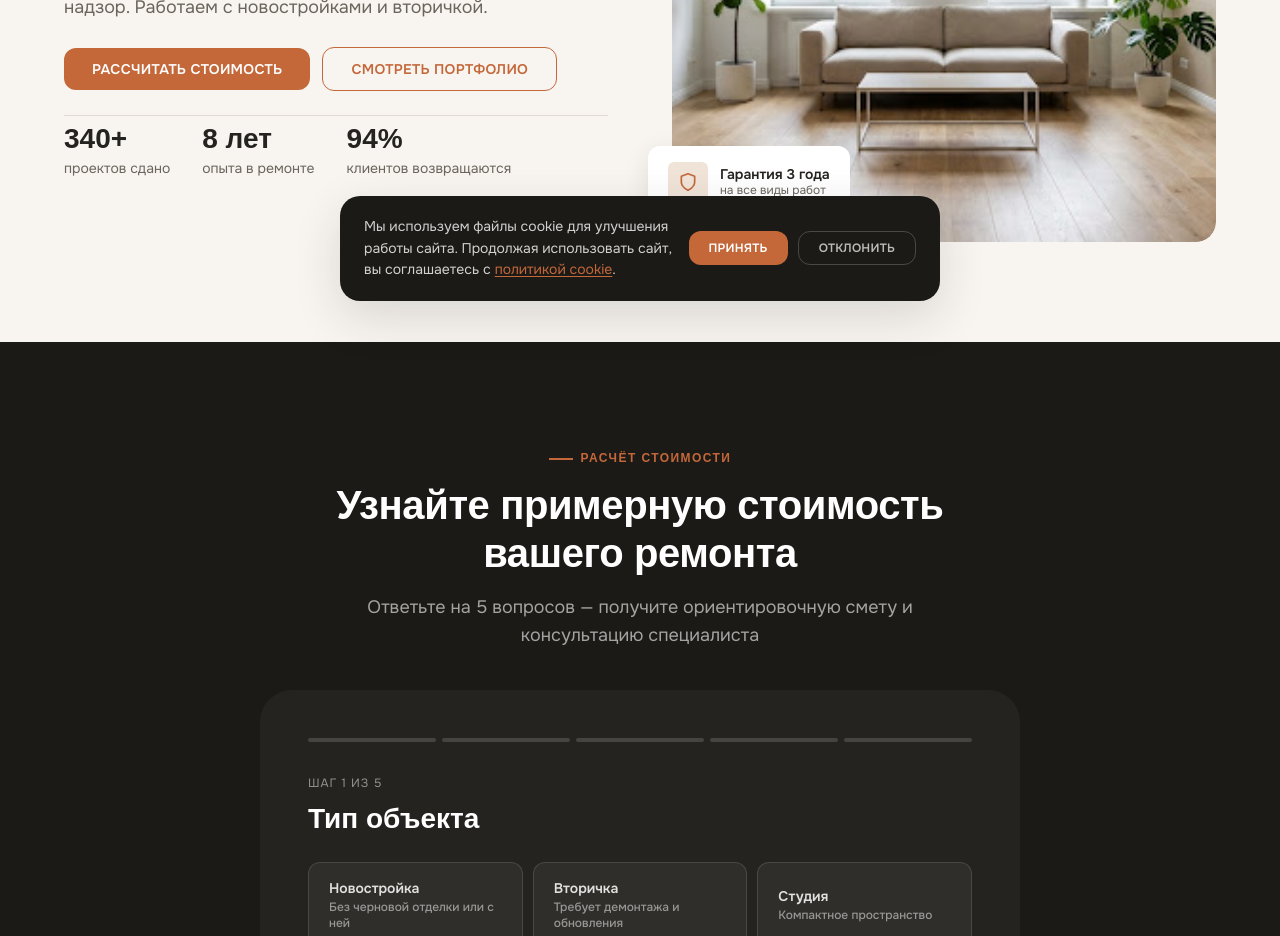
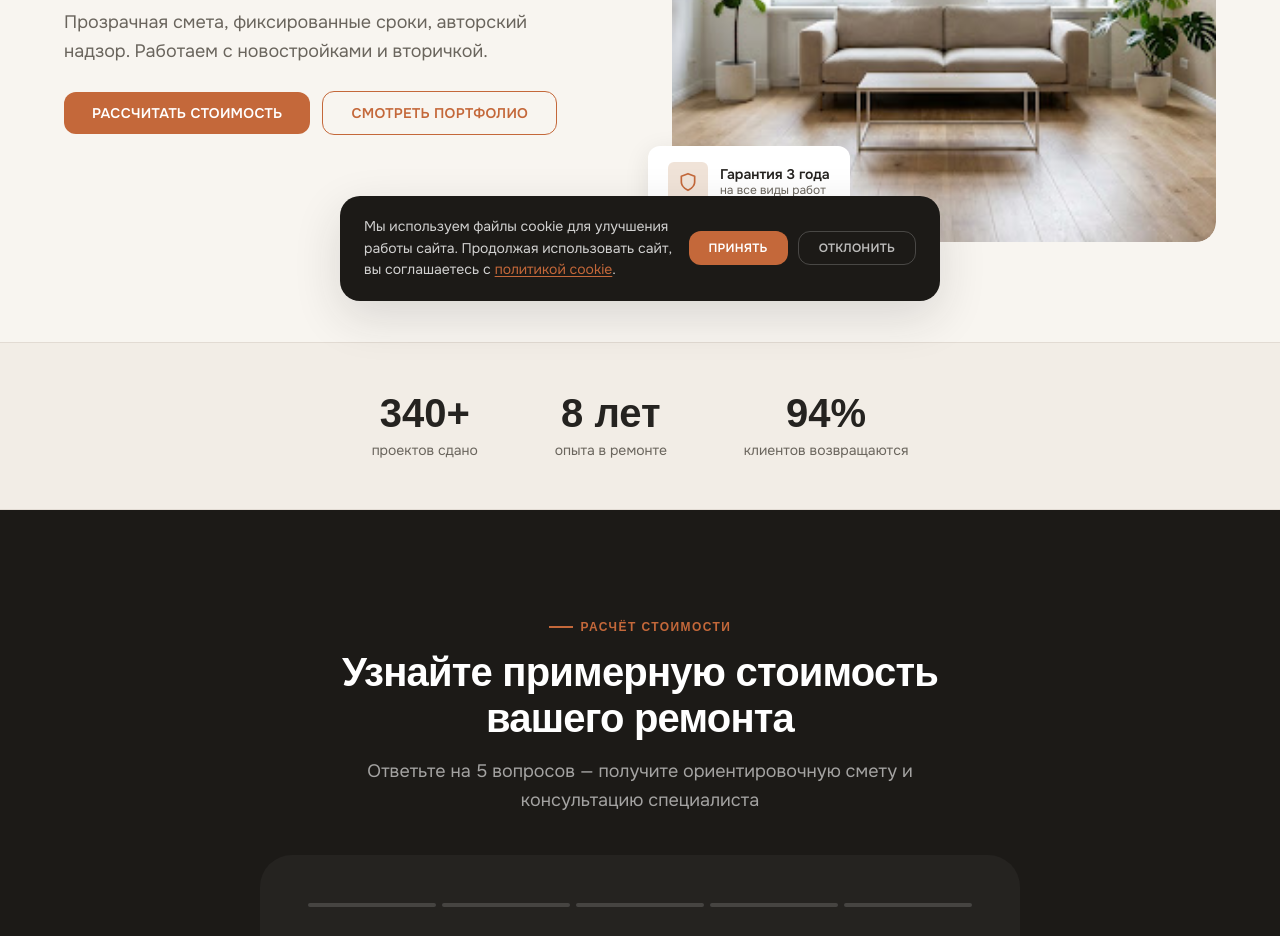
Before and after one commit to tapsnonsensie-debug/apartment_renovation, a website built with Vite: page index.html in a window 1280 px wide. Shown: the part 475-1411 px from the top of the page. Built offline with nearby package versions, Linux system fonts and the light colour scheme; no server answers; a web font is replaced by a local one.

Commit message:
Typography hierarchy + extract Hero trust-stats to social-proof section
- Headings: line-height 1.15, letter-spacing -0.02em, text-wrap balance
- Paragraphs: text-wrap pretty; section subtitle max-width 65ch
- Move 3-stat trust block out of Hero into a dedicated social-proof
  mini-section (Hero now <=4 elements per landing standard)

Co-Authored-By: Claude Opus 4.8 <noreply@anthropic.com>

```diff
--- a/index.html
+++ b/index.html
@@ -75,20 +75,6 @@
           <button class="btn btn--primary" data-modal-open="calc">Рассчитать стоимость</button>
           <a href="#portfolio" class="btn btn--outline">Смотреть портфолио</a>
         </div>
-        <div class="hero__stats">
-          <div class="hero__stat">
-            <div class="hero__stat-value">340+</div>
-            <div class="hero__stat-label">проектов сдано</div>
-          </div>
-          <div class="hero__stat">
-            <div class="hero__stat-value">8 лет</div>
-            <div class="hero__stat-label">опыта в ремонте</div>
-          </div>
-          <div class="hero__stat">
-            <div class="hero__stat-value">94%</div>
-            <div class="hero__stat-label">клиентов возвращаются</div>
-          </div>
-        </div>
       </div>
 
       <div class="hero__visual">
@@ -104,6 +90,27 @@
         </div>
       </div>
     </div>
+  </div>
+</section>
+
+
+<!-- ==================== SOCIAL PROOF ==================== -->
+<section class="social-proof" id="social-proof" aria-label="Ключевые показатели">
+  <div class="container">
+    <ul class="social-proof__list">
+      <li class="social-proof__stat">
+        <span class="social-proof__value">340+</span>
+        <span class="social-proof__label">проектов сдано</span>
+      </li>
+      <li class="social-proof__stat">
+        <span class="social-proof__value">8 лет</span>
+        <span class="social-proof__label">опыта в ремонте</span>
+      </li>
+      <li class="social-proof__stat">
+        <span class="social-proof__value">94%</span>
+        <span class="social-proof__label">клиентов возвращаются</span>
+      </li>
+    </ul>
   </div>
 </section>
 
--- a/src/scss/_base.scss
+++ b/src/scss/_base.scss
@@ -66,8 +66,13 @@ ul {
 
 h1, h2, h3, h4, h5, h6 {
   font-family: var(--font-head);
-  line-height: 1.2;
-  letter-spacing: -0.01em;
+  line-height: 1.15;
+  letter-spacing: -0.02em;
+  text-wrap: balance;
+}
+
+p {
+  text-wrap: pretty;
 }
 
 .container {
@@ -173,7 +178,7 @@ h1, h2, h3, h4, h5, h6 {
 .section-subtitle {
   font-size: var(--text-md);
   color: var(--color-text-muted);
-  max-width: 600px;
+  max-width: 65ch;
   line-height: 1.6;
 }
 
--- a/src/scss/sections/_hero.scss
+++ b/src/scss/sections/_hero.scss
@@ -46,30 +46,6 @@
   flex-wrap: wrap;
   gap: 12px;
   align-items: center;
-}
-
-.hero__stats {
-  display: flex;
-  gap: clamp(20px, 4vw, 32px);
-  flex-wrap: wrap;
-  padding-top: 8px;
-  border-top: 1px solid var(--color-border);
-}
-
-.hero__stat {
-  &-value {
-    font-family: var(--font-head);
-    font-size: var(--text-xl);
-    font-weight: 700;
-    color: var(--color-text);
-    line-height: 1.1;
-  }
-
-  &-label {
-    font-size: var(--text-sm);
-    color: var(--color-text-muted);
-    margin-top: 2px;
-  }
 }
 
 .hero__visual {
--- /dev/null
+++ b/src/scss/sections/_social-proof.scss
@@ -0,0 +1,33 @@
+.social-proof {
+  padding: clamp(28px, 5vw, 48px) 0;
+  background-color: var(--color-surface-alt);
+  border-top: 1px solid var(--color-border);
+  border-bottom: 1px solid var(--color-border);
+}
+
+.social-proof__list {
+  display: flex;
+  flex-wrap: wrap;
+  justify-content: center;
+  gap: clamp(24px, 6vw, 80px);
+  text-align: center;
+}
+
+.social-proof__stat {
+  display: flex;
+  flex-direction: column;
+  gap: 4px;
+}
+
+.social-proof__value {
+  font-family: var(--font-head);
+  font-size: var(--text-2xl);
+  font-weight: 700;
+  line-height: 1.1;
+  color: var(--color-text);
+}
+
+.social-proof__label {
+  font-size: var(--text-sm);
+  color: var(--color-text-muted);
+}
--- a/src/scss/style.scss
+++ b/src/scss/style.scss
@@ -2,6 +2,7 @@
 @use 'base';
 @use 'sections/header';
 @use 'sections/hero';
+@use 'sections/social-proof';
 @use 'sections/quiz';
 @use 'sections/advantages';
 @use 'sections/portfolio';
```
